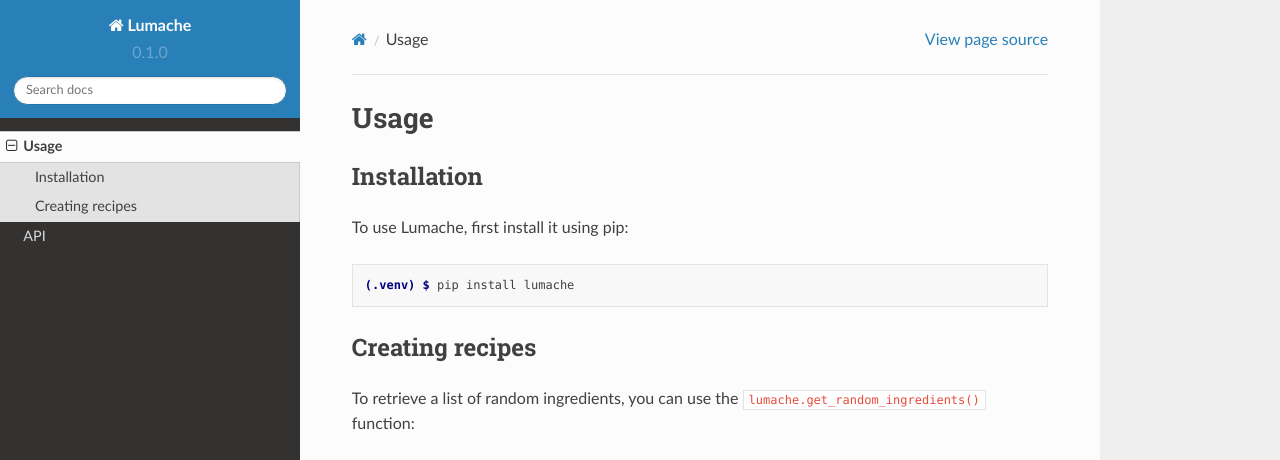
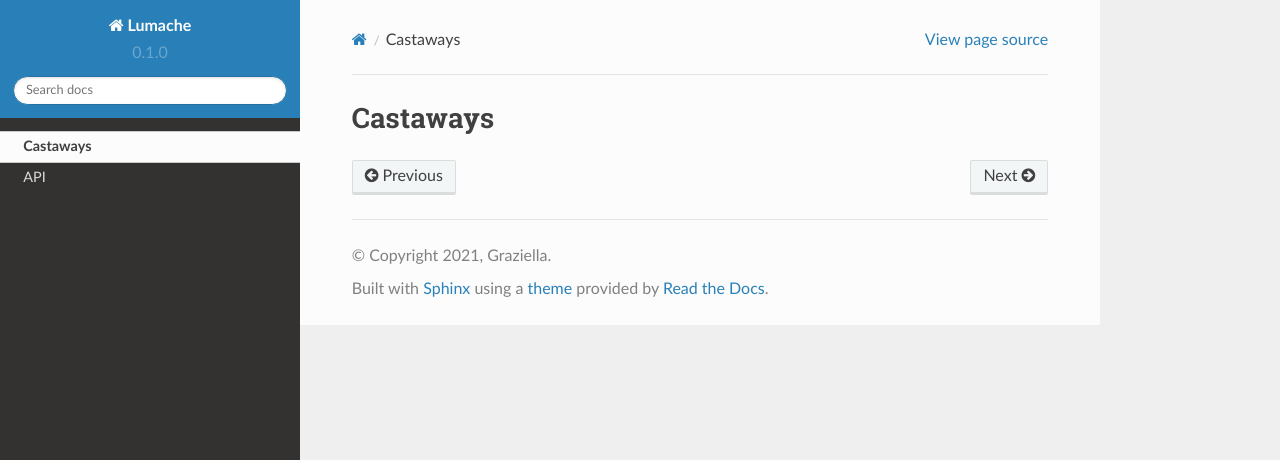
Before and after one commit to dangerouspie46/hunter-survivor, a Sphinx documentation site: the page built from docs/source/usage.rst, in a window 1280 px wide and 1095 px high. Shown: the top 460 px of the window. Built offline with Sphinx 7.4.7 and the Read the Docs theme 2.0.0, drawn with Linux system fonts in a browser that asks for light colours; some of the changed text lies outside the part shown; grey boxes are pictures that could not be loaded.

Commit message:
Update usage.rst

```diff
--- a/docs/source/usage.rst
+++ b/docs/source/usage.rst
@@ -1,33 +1,2 @@
-Usage
+Castaways
 =====
-
-.. _installation:
-
-Installation
-------------
-
-To use Lumache, first install it using pip:
-
-.. code-block:: console
-
-   (.venv) $ pip install lumache
-
-Creating recipes
-----------------
-
-To retrieve a list of random ingredients,
-you can use the ``lumache.get_random_ingredients()`` function:
-
-.. autofunction:: lumache.get_random_ingredients
-
-The ``kind`` parameter should be either ``"meat"``, ``"fish"``,
-or ``"veggies"``. Otherwise, :py:func:`lumache.get_random_ingredients`
-will raise an exception.
-
-.. autoexception:: lumache.InvalidKindError
-
-For example:
-
->>> import lumache
->>> lumache.get_random_ingredients()
-['shells', 'gorgonzola', 'parsley']
```
